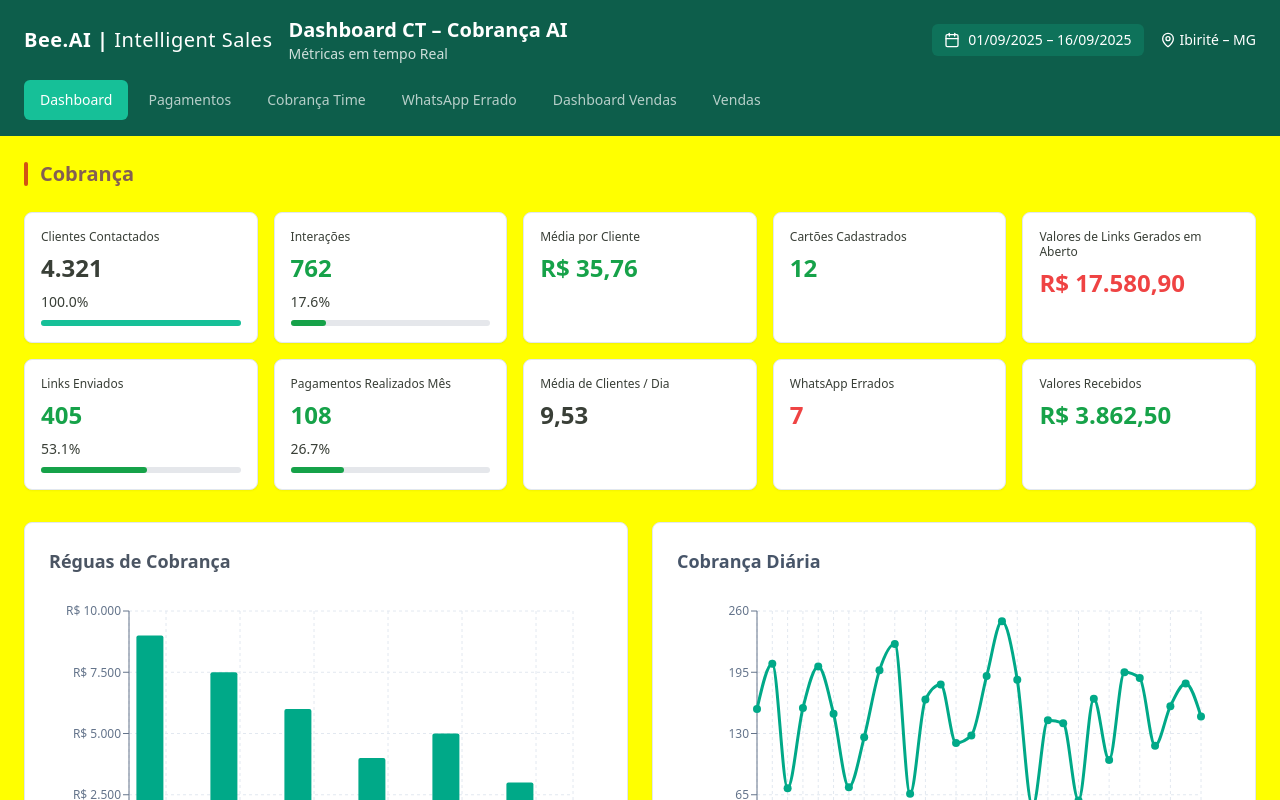
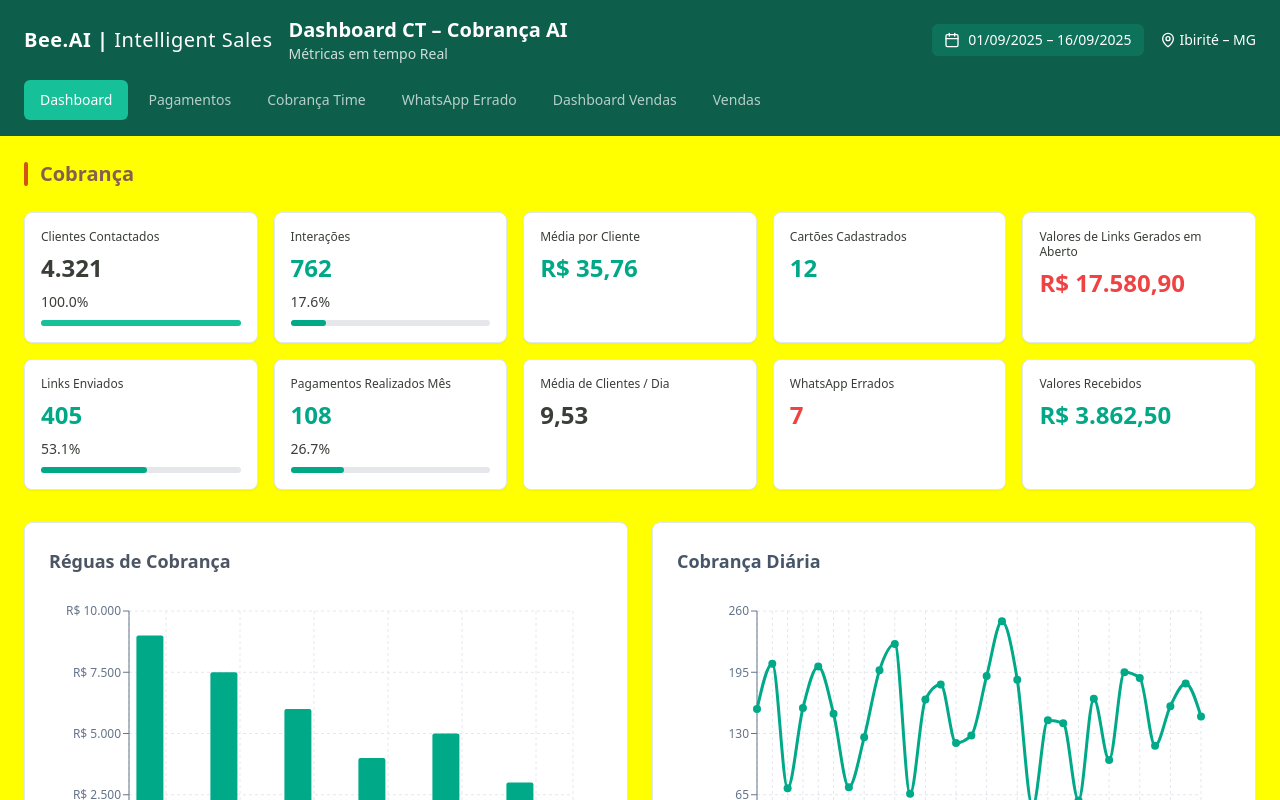
Before and after one commit to 7Beeai/bee-ai-cobran, a React (Vite) app: page / in a window 1280 px wide. Shown: the top 800 px of the page. Built offline with nearby package versions, Linux system fonts and the light colour scheme; the HTML template or start-up script is replaced by a standard one.

Commit message:
Refine green color usage

```diff
--- a/src/index.css
+++ b/src/index.css
@@ -50,7 +50,7 @@ All colors MUST be HSL.
     --nav-active: 166 79% 42%;
     --nav-inactive: 166 32% 94%;
     --section-accent: 20 83% 45%;
-    --metric-positive: 142 76% 36%;
+    --metric-positive: 168 100% 33%;
     --metric-negative: 0 84% 60%;
     --metric-neutral: 100 7% 23%;
 
@@ -117,7 +117,7 @@ All colors MUST be HSL.
     --nav-active: 166 79% 42%;
     --nav-inactive: 166 32% 94%;
     --section-accent: 20 83% 45%;
-    --metric-positive: 142 76% 36%;
+    --metric-positive: 168 100% 33%;
     --metric-negative: 0 84% 60%;
     --metric-neutral: 243 244 246;
 
```
